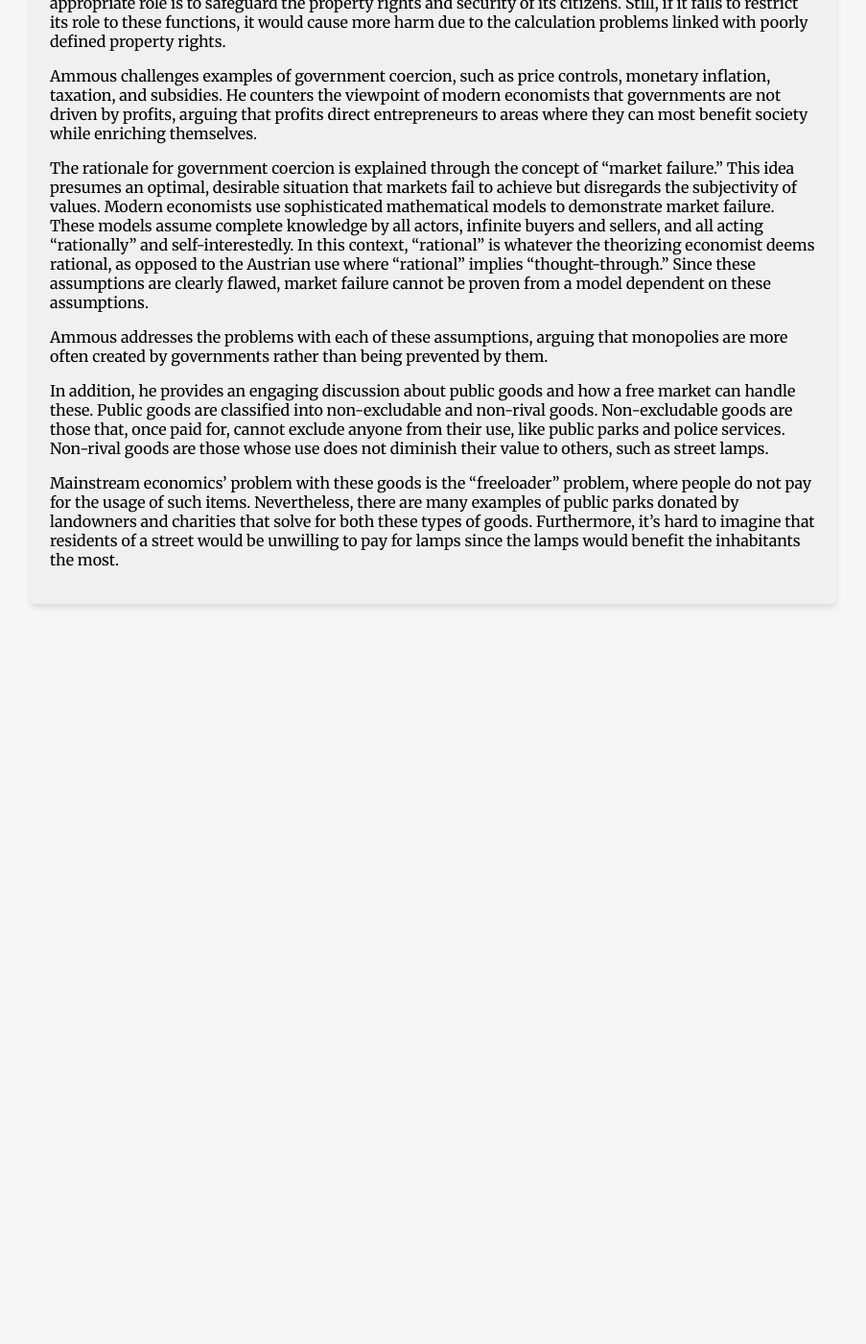
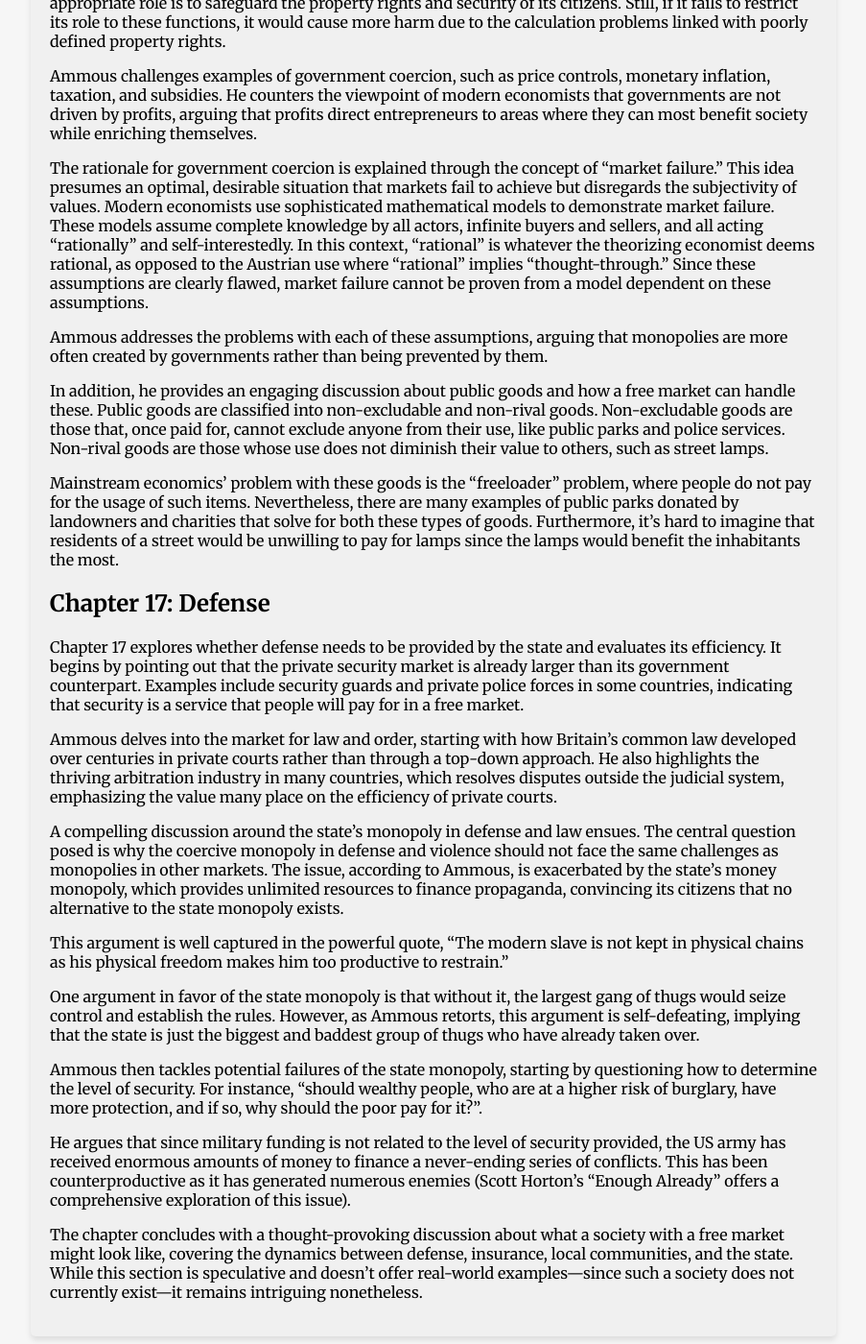
Before and after one commit to Kortelange/webpage, a Jekyll site: the page built from _books/principles_of_economics.md, in a window 1280 px wide and 1400 px high, scrolled down 7438 px. Shown: the whole window at 96% size, without its empty margins (188-1091 px from the left). Built offline with Jekyll 4.4.1, drawn with Linux system fonts in a browser that asks for light colours; before the commit the page ends 8075 px from its top, so only the background shows below that.

Commit message:
Add chapter 17 poe

```diff
--- a/_books/principles_of_economics.md
+++ b/_books/principles_of_economics.md
@@ -180,3 +180,21 @@ Ammous addresses the problems with each of these assumptions, arguing that monop
 In addition, he provides an engaging discussion about public goods and how a free market can handle these. Public goods are classified into non-excludable and non-rival goods. Non-excludable goods are those that, once paid for, cannot exclude anyone from their use, like public parks and police services. Non-rival goods are those whose use does not diminish their value to others, such as street lamps.
 
 Mainstream economics' problem with these goods is the "freeloader" problem, where people do not pay for the usage of such items. Nevertheless, there are many examples of public parks donated by landowners and charities that solve for both these types of goods. Furthermore, it's hard to imagine that residents of a street would be unwilling to pay for lamps since the lamps would benefit the inhabitants the most.
+
+## Chapter 17: Defense
+
+Chapter 17 explores whether defense needs to be provided by the state and evaluates its efficiency. It begins by pointing out that the private security market is already larger than its government counterpart. Examples include security guards and private police forces in some countries, indicating that security is a service that people will pay for in a free market.
+
+Ammous delves into the market for law and order, starting with how Britain's common law developed over centuries in private courts rather than through a top-down approach. He also highlights the thriving arbitration industry in many countries, which resolves disputes outside the judicial system, emphasizing the value many place on the efficiency of private courts.
+
+A compelling discussion around the state's monopoly in defense and law ensues. The central question posed is why the coercive monopoly in defense and violence should not face the same challenges as monopolies in other markets. The issue, according to Ammous, is exacerbated by the state's money monopoly, which provides unlimited resources to finance propaganda, convincing its citizens that no alternative to the state monopoly exists.
+
+This argument is well captured in the powerful quote, "The modern slave is not kept in physical chains as his physical freedom makes him too productive to restrain."
+
+One argument in favor of the state monopoly is that without it, the largest gang of thugs would seize control and establish the rules. However, as Ammous retorts, this argument is self-defeating, implying that the state is just the biggest and baddest group of thugs who have already taken over.
+
+Ammous then tackles potential failures of the state monopoly, starting by questioning how to determine the level of security. For instance, "should wealthy people, who are at a higher risk of burglary, have more protection, and if so, why should the poor pay for it?".
+
+He argues that since military funding is not related to the level of security provided, the US army has received enormous amounts of money to finance a never-ending series of conflicts. This has been counterproductive as it has generated numerous enemies (Scott Horton's "Enough Already" offers a comprehensive exploration of this issue).
+
+The chapter concludes with a thought-provoking discussion about what a society with a free market might look like, covering the dynamics between defense, insurance, local communities, and the state. While this section is speculative and doesn't offer real-world examples—since such a society does not currently exist—it remains intriguing nonetheless.
```
